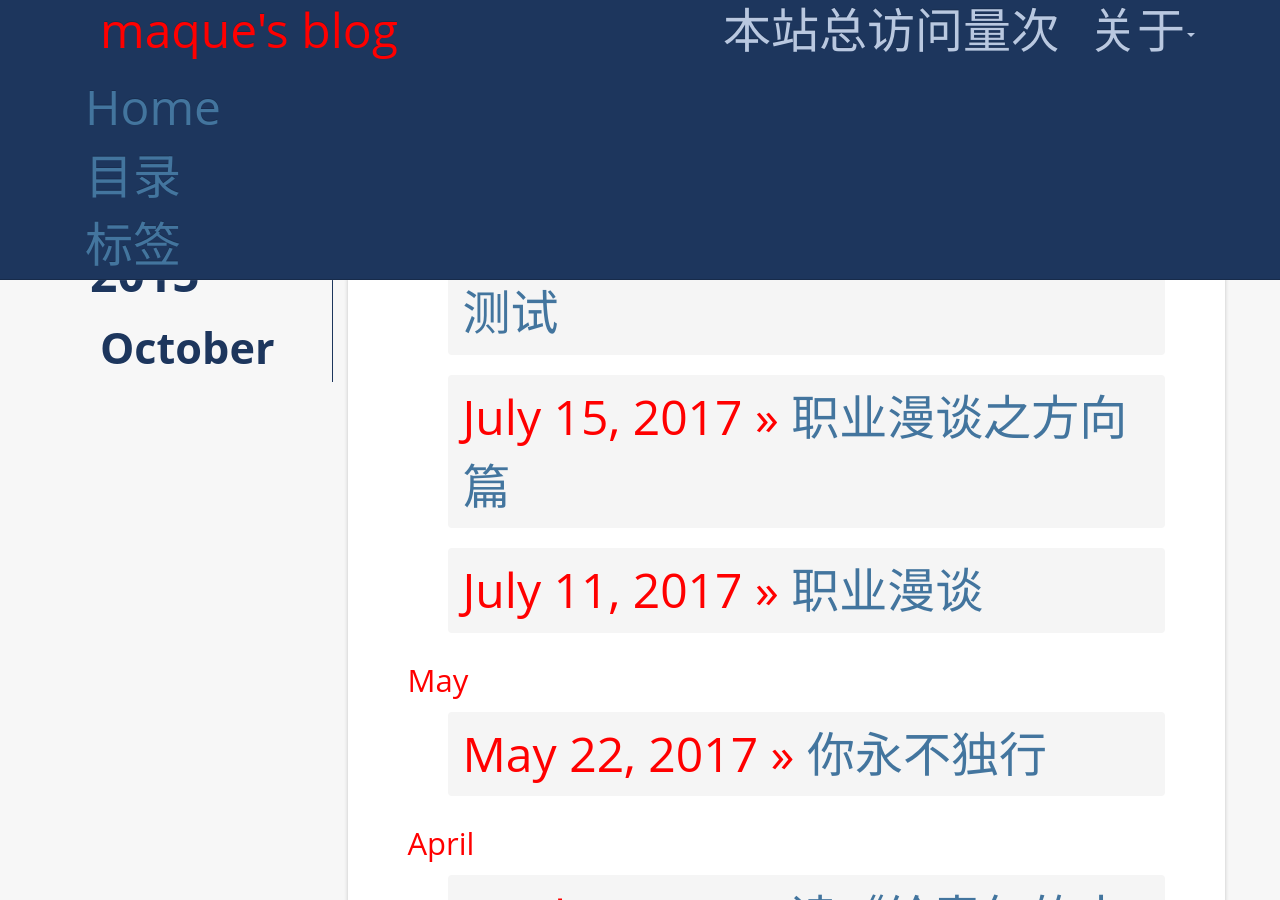
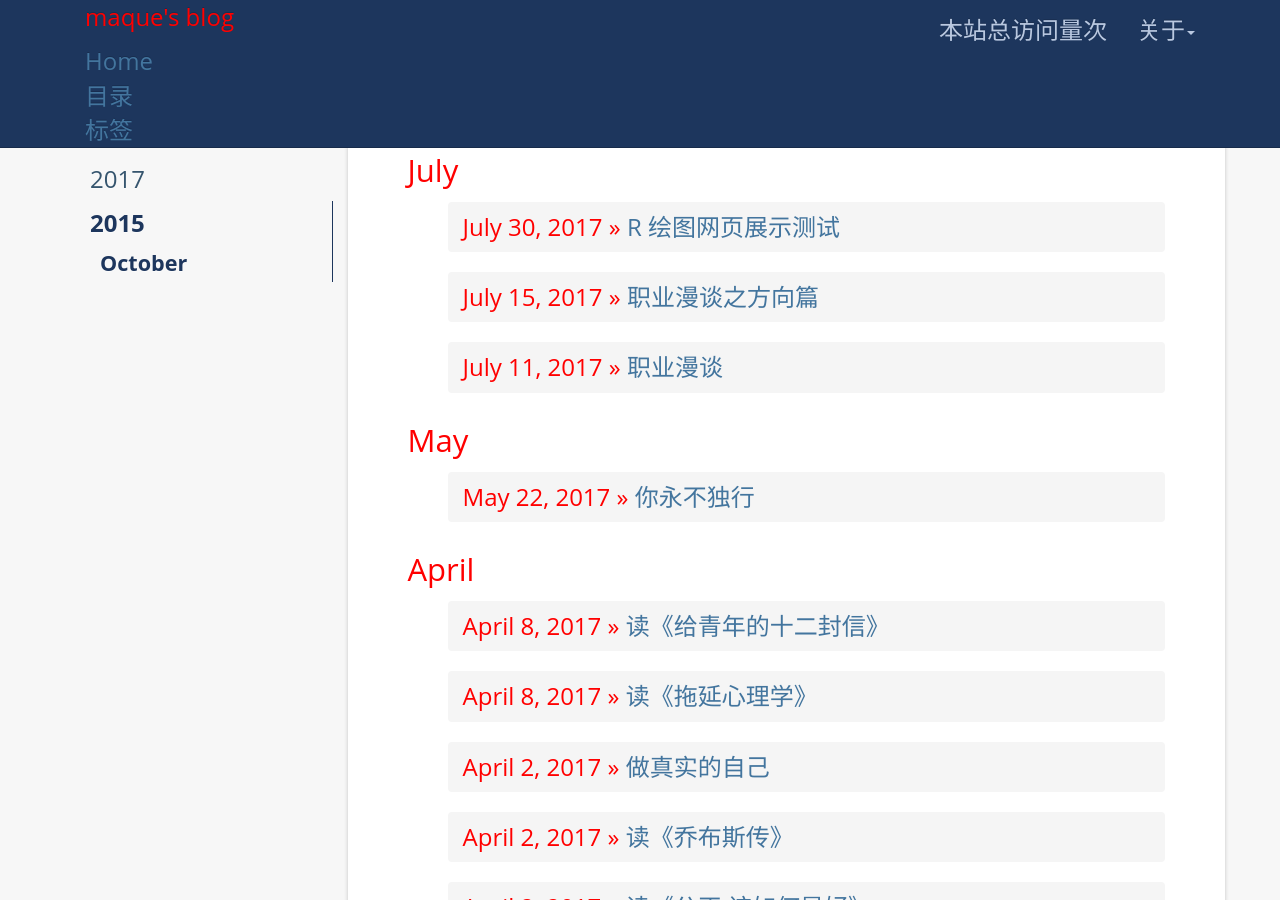
Before and after one commit to maqueredkop/maqueredkop.github.io, a Jekyll site: the page built from index.html, in a window 1280 px wide and 900 px high. Built offline with Jekyll 4.4.1, drawn with Linux system fonts in a browser that asks for light colours; nearby versions of some CDN libraries; the list of posts is cut into pages by our own code; comment, search, counter and statistics services are not loaded.

Commit message:
change the blog name size and color

```diff
--- a/_includes/header.html
+++ b/_includes/header.html
@@ -14,9 +14,7 @@
     </div>
     <nav class="collapse navbar-collapse bs-navbar-collapse" role="navigation">
       <ul class="nav navbar-nav">
-        <li>
-          <a><font size="7" color="red">maque's blog</a>
-        </li>
+        <p><font size="5" color="red">maque's blog</p>
 
         <li>
           <a href="{{ '/' | prepend: site.baseurl }}">Home</a>
```
